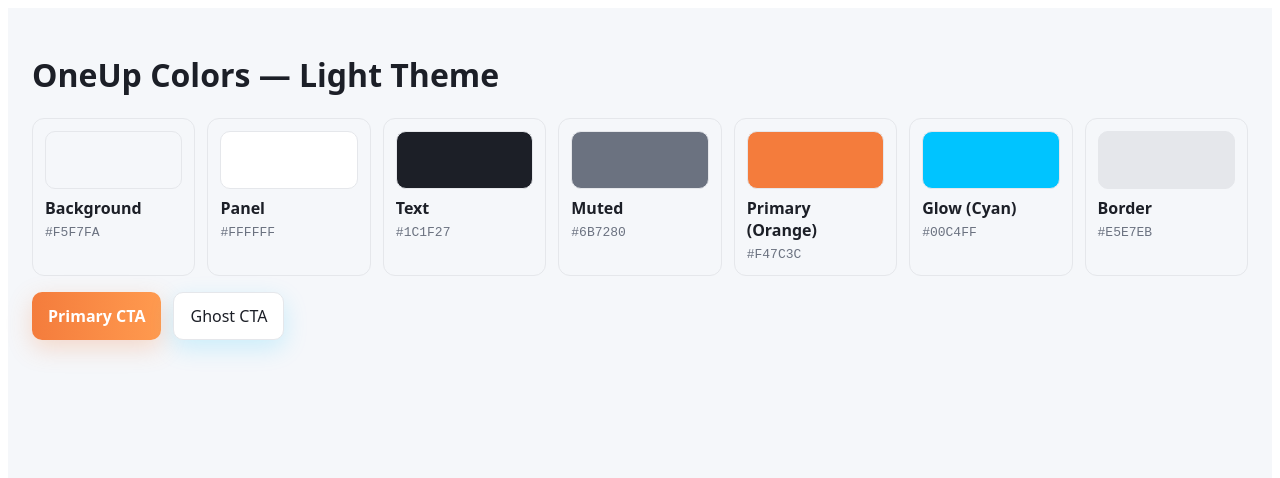
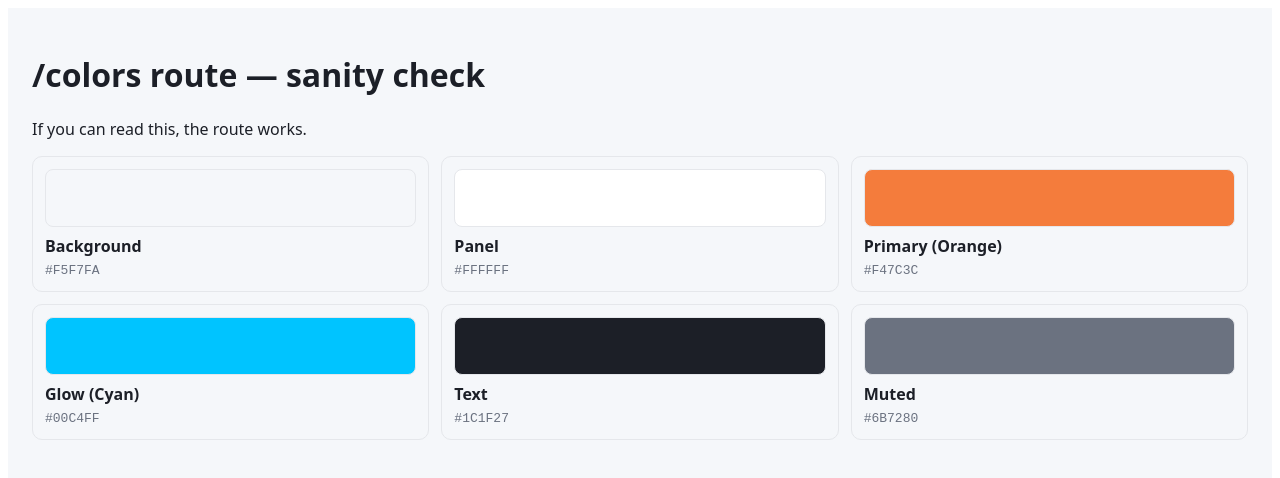
Before and after one commit to pd95501/One-Up-Ball-Handling-Draft, a Next.js app: page /colors in a window 1280 px wide. Shown: the top 478 px of the page. Built offline with nearby package versions, Linux system fonts and the light colour scheme.

Commit message:
Update colors.js

```diff
--- a/pages/colors.js
+++ b/pages/colors.js
@@ -1,53 +1,33 @@
 // pages/colors.js
 export default function Colors() {
   return (
-    <div style={{
-      minHeight: '100vh',
-      margin: 0,
-      background: '#F5F7FA',
-      fontFamily: 'system-ui, -apple-system, Segoe UI, Roboto, Arial',
-      color: '#1C1F27',
-      padding: '24px'
-    }}>
-      <h1>OneUp Colors — Light Theme</h1>
+    <div
+      style={{
+        minHeight: '100vh',
+        padding: '24px',
+        background: '#F5F7FA',
+        color: '#1C1F27',
+        fontFamily: 'system-ui, -apple-system, Segoe UI, Roboto, Arial',
+      }}
+    >
+      <h1>/colors route — sanity check</h1>
+      <p>If you can read this, the route works.</p>
 
-      <div style={{
-        display: 'grid',
-        gridTemplateColumns: 'repeat(auto-fit, minmax(160px, 1fr))',
-        gap: 12,
-        marginTop: 12
-      }}>
+      <div style={{ display: 'grid', gap: 12, gridTemplateColumns: 'repeat(3, minmax(0, 1fr))', marginTop: 12 }}>
         {[
           ['Background', '#F5F7FA'],
           ['Panel', '#FFFFFF'],
+          ['Primary (Orange)', '#F47C3C'],
+          ['Glow (Cyan)', '#00C4FF'],
           ['Text', '#1C1F27'],
           ['Muted', '#6B7280'],
-          ['Primary (Orange)', '#F47C3C'],
-          ['Glow (Cyan)', '#00C4FF'],
-          ['Border', '#E5E7EB'],
         ].map(([label, hex]) => (
-          <div key={label} style={{border:'1px solid #E5E7EB', borderRadius:12, padding:12}}>
-            <div style={{height:56, border:'1px solid #E5E7EB', borderRadius:10, background:hex}} />
-            <div style={{marginTop:8, fontWeight:700}}>{label}</div>
-            <code style={{color:'#6B7280'}}>{hex}</code>
+          <div key={label} style={{ border: '1px solid #E5E7EB', borderRadius: 10, padding: 12 }}>
+            <div style={{ height: 56, borderRadius: 8, border: '1px solid #E5E7EB', background: hex }} />
+            <div style={{ marginTop: 8, fontWeight: 700 }}>{label}</div>
+            <code style={{ color: '#6B7280' }}>{hex}</code>
           </div>
         ))}
-      </div>
-
-      <div style={{marginTop:16, display:'flex', gap:12, flexWrap:'wrap'}}>
-        <a href="#" style={{
-          display:'inline-flex', alignItems:'center', justifyContent:'center',
-          padding:'12px 16px', borderRadius:10, color:'#fff',
-          background:'linear-gradient(90deg, #F47C3C, #FF9A4F)',
-          textDecoration:'none', fontWeight:800, boxShadow:'0 8px 24px rgba(244,124,60,.25)'
-        }}>Primary CTA</a>
-
-        <a href="#" style={{
-          display:'inline-flex', alignItems:'center', justifyContent:'center',
-          padding:'12px 16px', borderRadius:10, textDecoration:'none',
-          color:'#1C1F27', background:'#fff', border:'1px solid #E5E7EB',
-          boxShadow:'0 8px 24px rgba(0,196,255,.18)'
-        }}>Ghost CTA</a>
       </div>
     </div>
   );
```
